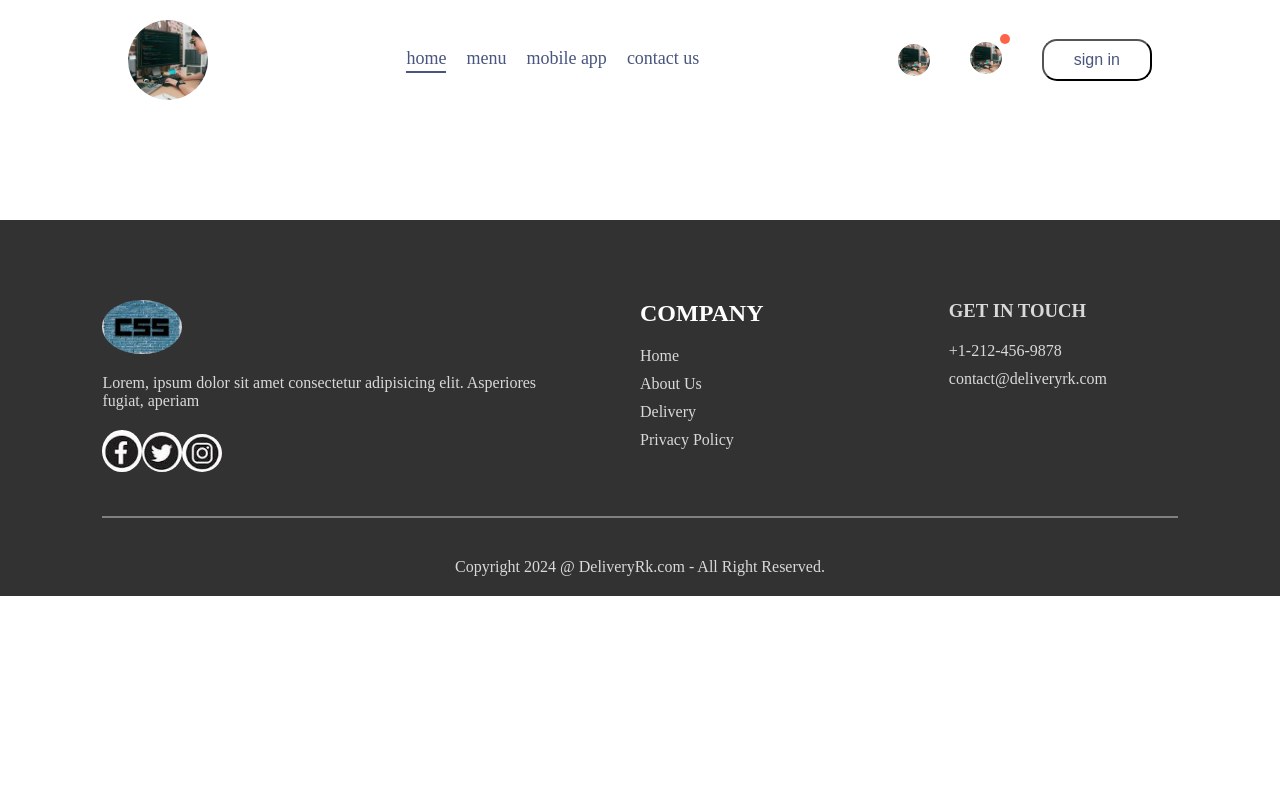
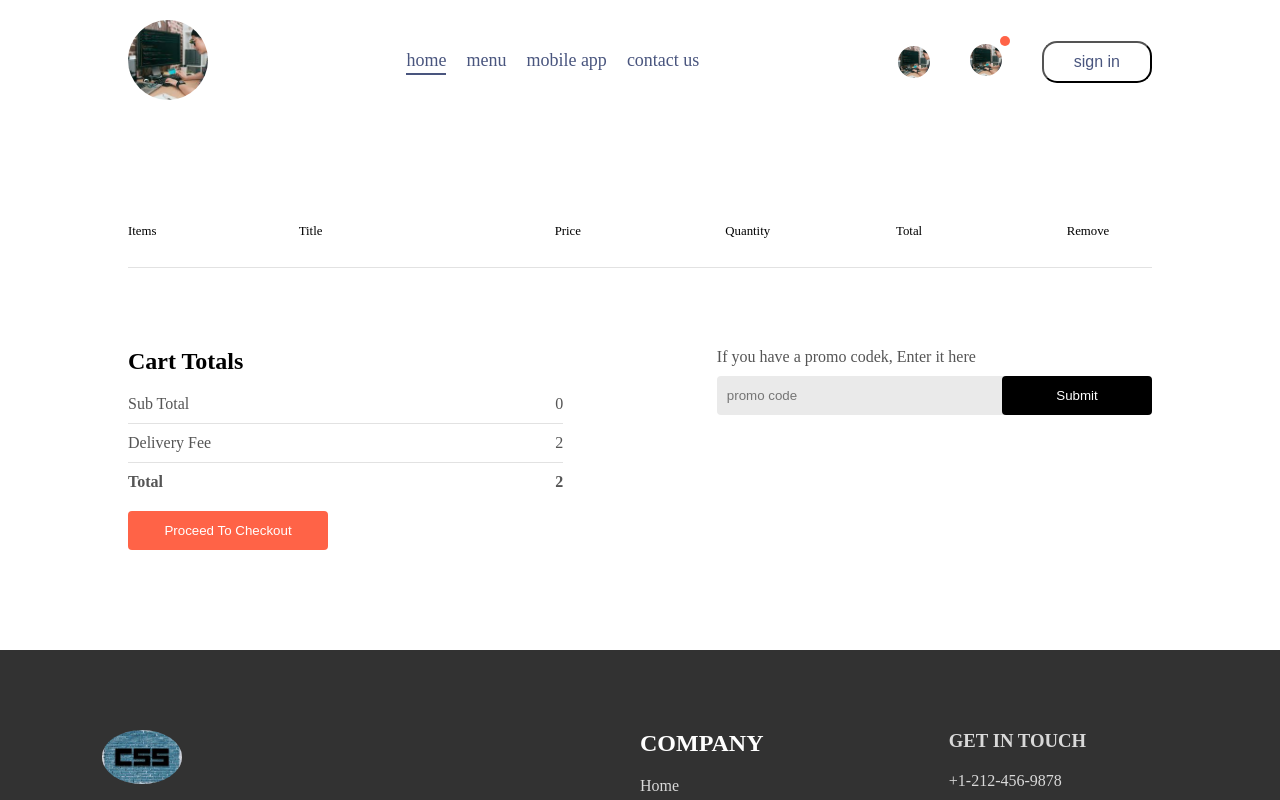
Before and after one commit to aunglynn550/react-food, a React (Vite) app in the folder frontend/: page /cart in a window 1280 px wide. Shown: the top 800 px of the page. Built offline with nearby package versions, Linux system fonts and the light colour scheme.

Commit message:
working with Cart Page & cart total amount calculation

```diff
--- a/frontend/src/components/Navbar/Navbar.jsx
+++ b/frontend/src/components/Navbar/Navbar.jsx
@@ -7,7 +7,7 @@
     const[menu, setMenu] = useState("home")
   return (
     <div className='navbar'>
-        <img className='logo' src={assets.girldev_8} alt="" />
+        <Link to ='/'><img className='logo' src={assets.girldev_8} alt="" /></Link>
         <ul className='navbar-menu'>
             <Link to='/' onClick={()=>setMenu("home")} className={menu==="home"? "active": ""}>home</Link>
             <a href='#expolre-menu' onClick={()=>setMenu("menu")} className={menu==="menu"? "active": ""}>menu</a>
@@ -17,7 +17,7 @@
         <div className='navbar-right'>
             <img className='icon' src={assets.girldev_8} alt="" />
             <div className='navbar-search-icon'>
-                <img className='icon' src={assets.girldev_8} alt="" />
+               <Link to ='/cart'><img className='icon' src={assets.girldev_8} alt="" /></Link>
                 <div className='dot'>
 
                 </div>
--- a/frontend/src/context/StoreContext.jsx
+++ b/frontend/src/context/StoreContext.jsx
@@ -16,15 +16,24 @@
     const removeFromCart = (itemId) => {
         setCarttems((prev)=>({...prev,[itemId]:prev[itemId]-1}))
     }
-    useEffect(()=>{
-        console.log(cartItems);
-    }, [cartItems])
+
+    const getTotalCartAmount = () =>{
+        let totalAmount = 0 ;
+        for(const item in cartItems){
+            if(cartItems[item]>0){
+                let itemInfo = food_list.find((product)=>product._id === item)
+                totalAmount += itemInfo.price* cartItems[item];
+            }
+        }
+        return totalAmount
+    }
     const contextValue = {
         food_list,
         cartItems,
         setCarttems,
         addToCart,
-        removeFromCart
+        removeFromCart,
+        getTotalCartAmount
     }
     return (
         <StoreContext.Provider value={contextValue}>
--- a/frontend/src/pages/Cart/Cart.css
+++ b/frontend/src/pages/Cart/Cart.css
@@ -0,0 +1,90 @@
+.cart{
+    margin-top: 100px;
+}
+.cart-items-title{
+    display: grid;
+    grid-template-columns: 1fr 1.5fr 1fr 1fr 1fr .5fr;
+    align-items: center;
+    color: gray;
+    font-size: max(1vw,12px);
+}
+.cart-items-title{
+    margin: 10px 0px;
+    color: black;
+}
+.cart-items-item img{
+    width: 50px;
+}
+.cart hr{
+    height: 1px;
+    background-color: #e2e2e2;
+    border: none;
+}
+.cart-items-item .cross{
+    cursor: pointer;
+}
+.cart-bottom{
+    margin-top: 80px;
+    display: flex;
+    justify-content: space-between;
+    gap: max(12vw,20px);
+}
+.cart-total{
+    flex: 1;
+    display: flex;
+    flex-direction: column;
+    gap: 20px;
+}
+.cart-total-details{
+    display: flex;
+    justify-content: space-between;
+    color: #555;
+}
+.cart-total hr{
+    margin: 10px 0px;
+}
+.cart-total button{
+    border: none;
+    color: white;
+    background-color: tomato;
+    width: max(15vw,200px);
+    padding: 12px 0px;
+    border-radius: 4px;
+    cursor: pointer;
+}
+.cart-promocode{
+    flex: 1;
+}
+.cart-promocode p{
+    color: #555;
+}
+.cart-promocode-input{
+    margin-top: 10px;
+    display: flex;
+    justify-content: space-between;
+    align-items: center;
+    background-color: #eaeaea;
+    border-radius: 4px;
+}
+.cart-promocode-input input{
+    background: transparent;
+    border: none;
+    outline: none;
+    padding-left: 10px;
+}
+.cart-promocode-input button{
+    width: max(10vw, 150px);
+    padding: 12px 5px;
+    background-color: black;
+    border: none;
+    color: white;
+    border-radius: 4px;
+}
+@media(max-width:750px){
+    .cart-bottom{
+        flex-direction: column-reverse;
+    }
+    .cart-promocode{
+        justify-content: start;
+    }
+}
--- a/frontend/src/pages/Cart/Cart.jsx
+++ b/frontend/src/pages/Cart/Cart.jsx
@@ -1,10 +1,72 @@
-import React from 'react'
+import React, { useContext } from 'react'
 import './Cart.css'
+import {StoreContext} from '../../context/StoreContext'
 const Cart = () => {
+    const {cartItems,food_list,removeFromCart,getTotalCartAmount} = useContext(StoreContext)
   return (
-    <div>
+    <div className='cart'>
+      <div className="cart-items">
+        <div className="cart-items-title">
+            <p>Items</p>
+            <p>Title</p>
+            <p>Price</p>
+            <p>Quantity</p>
+            <p>Total</p>
+            <p>Remove</p>
+        </div>
+        <br />
+        <hr />
+        {food_list.map((item,index)=>{
+          if(cartItems[item._id]>0){
+            return(
+              <div>
+                <div className="cart-items-title cart-items-item">
+                  <img src={item.image} alt="" />
+                  <p>{item.name}</p>
+                  <p>${item.price}</p>
+                  <p>${item.price*cartItems[item._id]}</p>
+                  <p onClick={()=>removeFromCart(item._id)} className='cross'>x</p>
+                </div>
+              <hr />
+              </div>
 
+            )
+          }
+        })}
+      </div>
+        <div className="cart-bottom">
+          <div className="cart-total">
+            <h2>Cart Totals</h2>
+            <div>
+              <div className="cart-total-details">
+                <p>Sub Total</p>
+                <p>{getTotalCartAmount()}</p>
+              </div>
+              <hr />
+              <div className="cart-total-details">
+                <p>Delivery Fee</p>
+                <p>{2}</p>
+              </div>
+              <hr />
+              <div className="cart-total-details">
+                <b>Total</b>
+                <b>{getTotalCartAmount()+2}</b>
+              </div>
+            </div>
+              <button>Proceed To Checkout</button>
+          </div>
+          <div className="cart-promocode">
+            <div>
+              <p>If you have a promo codek, Enter it here</p>
+              <div className="cart-promocode-input">
+                <input type="text" placeholder='promo code'/>
+                <button>Submit</button>
+              </div>
+            </div>
+          </div>
+        </div>
     </div>
+
   )
 }
 
```
